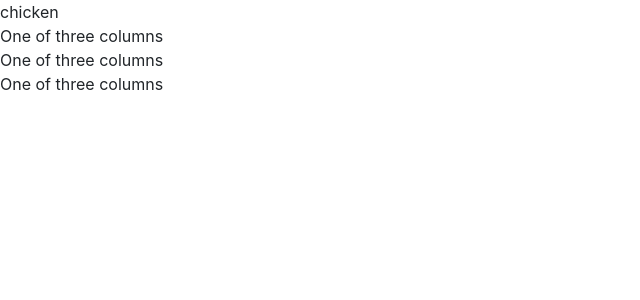
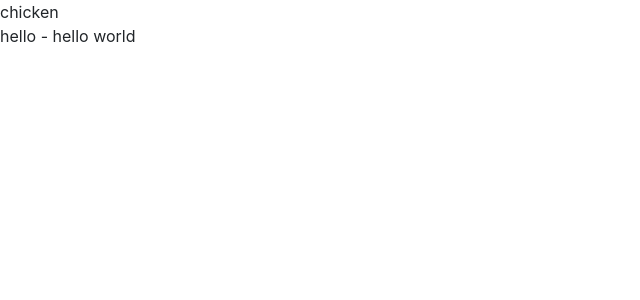
Before and after one commit to JaakkoTulkki/ddd-typist, a React app: page / in a window 1280 px wide. Shown: the top 300 px of the page, without its empty margins (0-640 px from the left). Built offline with nearby package versions, Linux system fonts and the light colour scheme.

Commit message:
Added redux and played around

```diff
--- a/package.json
+++ b/package.json
@@ -14,10 +14,13 @@
     "@types/enzyme": "^3.1.10",
     "@types/react": "^16.3.17",
     "@types/react-dom": "^16.0.6",
+    "@types/react-redux": "^6.0.3",
+    "@types/redux": "^3.6.0",
     "bootstrap": "^4.1.1",
     "enzyme": "^3.3.0",
     "node-sass": "^4.9.0",
-    "react": "^16.4.1"
+    "react": "^16.4.1",
+    "react-redux": "^5.0.7"
   },
   "devDependencies": {
     "@types/enzyme-adapter-react-16": "^1.0.2",
--- a/src/index.tsx
+++ b/src/index.tsx
@@ -2,23 +2,14 @@ import React from "react";
 import ReactDOM from "react-dom";
 
 import * as styles from './scss/main.scss'
+import {Home} from "./react-app/screens/home/home";
 
-const Yo = () =>
+const App = () =>
     <div className={styles.container}>
-        <div className={styles.row}>
-            <div className={styles.colSm}>
-                One of three columns
-            </div>
-            <div className={styles.colSm}>
-                One of three columns
-            </div>
-            <div className={styles.colSm}>
-                One of three columns
-            </div>
-        </div>
+        <Home />
     </div>;
 
 ReactDOM.render(
-    <Yo />,
+    <App />,
     document.getElementById("root")
 );
--- a/src/react-app/screens/home/components/TextToType/TextToType.tsx
+++ b/src/react-app/screens/home/components/TextToType/TextToType.tsx
@@ -1,8 +1,17 @@
 import React from 'react';
 
-interface TexToTypeProps {
+export interface MapStateProps {
+    helloThere: string;
+}
+
+export interface OwnProps {
     text: string;
 }
 
-export const TextToType: React.SFC<TexToTypeProps> = ({text}) =>
-    <div data-test-id="text-to-type">{text}</div>;
+export type TextToTypeProps = MapStateProps & OwnProps;
+
+export class TextToType extends React.Component<TextToTypeProps, {}> {
+    public render() {
+        return <div data-test-id="text-to-type">{this.props.text} - {this.props.helloThere}</div>;
+    }
+}
--- a/src/react-app/screens/home/home.tsx
+++ b/src/react-app/screens/home/home.tsx
@@ -1,7 +1,27 @@
 import React from 'react';
-import { TextToType } from "./components/TextToType/TextToType";
+import {MapStateProps, OwnProps, TextToType} from "./components/TextToType/TextToType";
+import {createStore, combineReducers} from 'redux';
+import { Provider, connect } from 'react-redux';
+
+interface AppState {
+    hello: string;
+}
+
+function hello(): string {
+    return 'hello world';
+}
+
+const store = createStore(combineReducers({hello}));
+
+function mapStateToProps (state: AppState): MapStateProps {
+    return {helloThere: state.hello}
+}
+
+
+const Connected =
+    connect<MapStateProps, {}, OwnProps>(mapStateToProps)(TextToType);
 
 export const Home = () =>
-    <div>
-        <TextToType />
-    </div>;
+    <Provider store={store}>
+        <Connected text='hello' />
+    </Provider>;
--- a/tsconfig.json
+++ b/tsconfig.json
@@ -15,7 +15,7 @@
     "noImplicitAny": true,
     "strictNullChecks": true,
     "suppressImplicitAnyIndexErrors": true,
-    "noUnusedLocals": true,
+    "noUnusedLocals": false,
     "allowSyntheticDefaultImports": true
   },
   "exclude": [
--- a/webpack.config.js
+++ b/webpack.config.js
@@ -5,6 +5,7 @@ const ExtractTextPlugin = require('extract-text-webpack-plugin');
 
 module.exports = {
     entry: ["./src/index.tsx", "./src/scss/main.scss"],
+    mode: "development",
     output: {
         path: path.resolve(__dirname, 'public'),
         filename: 'bundle.js',
```
Also changed, not shown: 2 other files (tests, documents, lock files or other folders).
